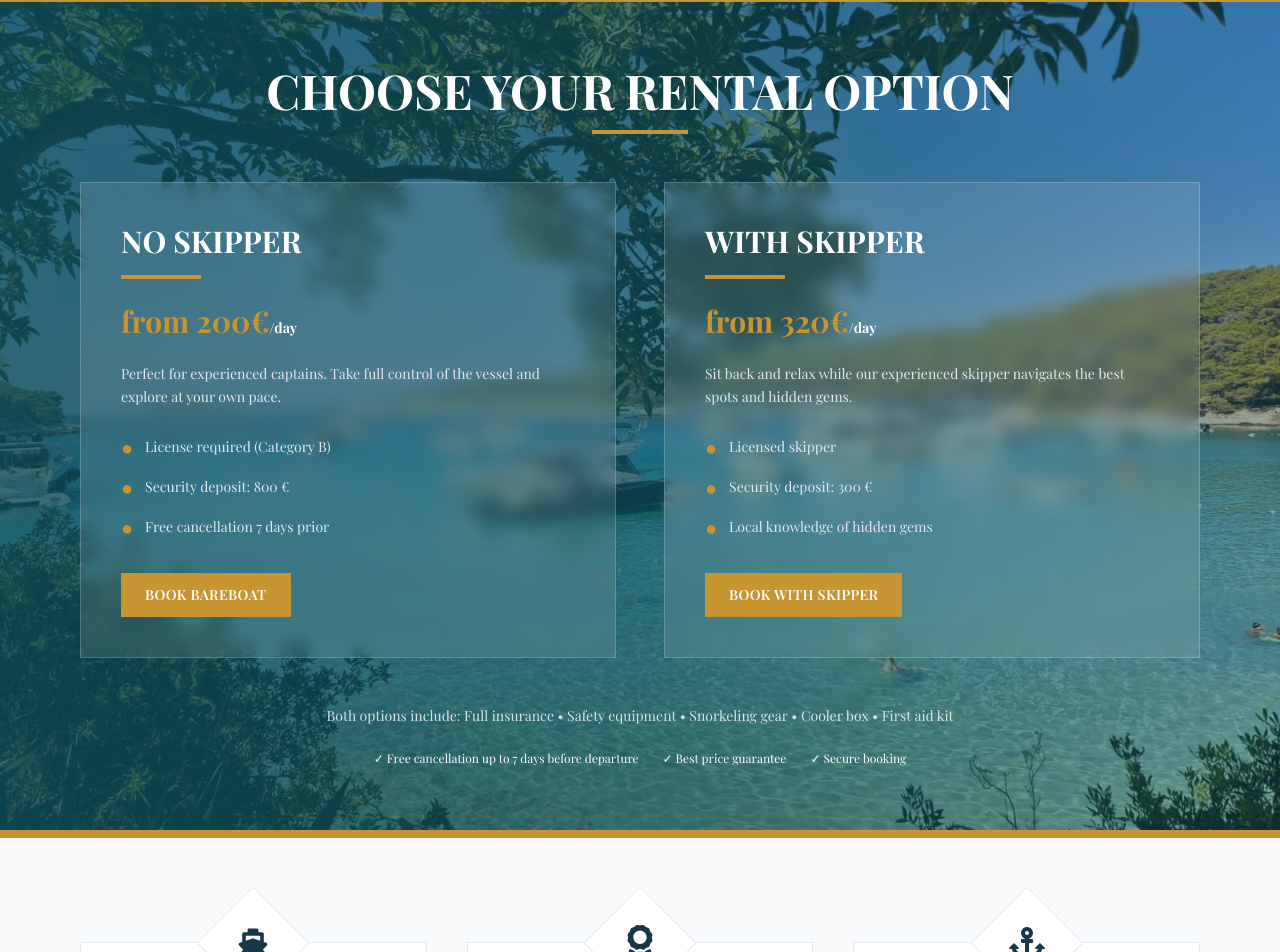
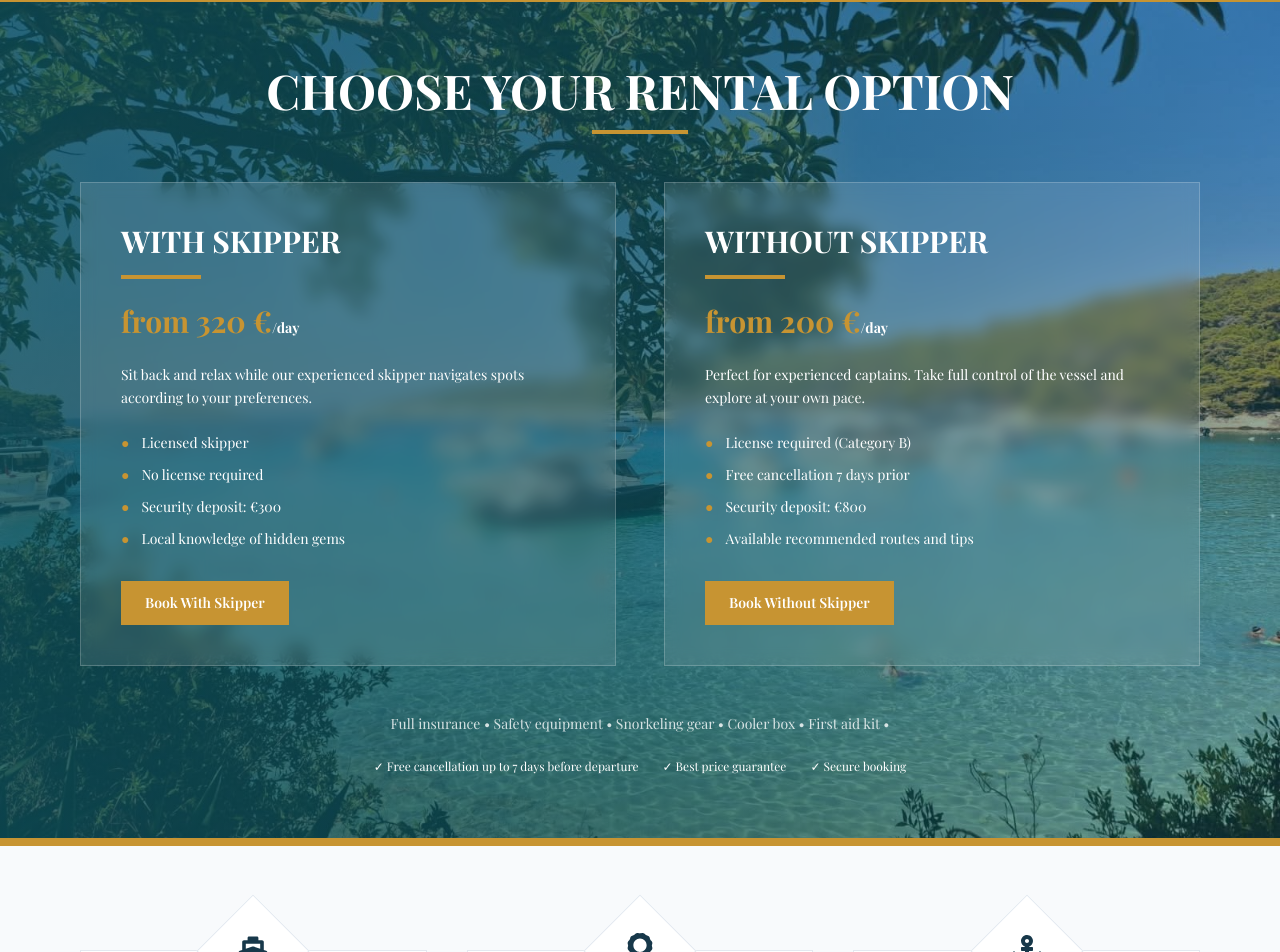
Before and after one commit to mmaras02/boat-tours, a Next.js app: page / in a window 1280 px wide. Shown: the part 1314-2266 px from the top of the page. Built offline with nearby package versions, Linux system fonts and the light colour scheme; a web font is replaced by a local one.

Commit message:
refactoring an OptionsCard component

```diff
--- a/app/(home)/OptionsSection.tsx
+++ b/app/(home)/OptionsSection.tsx
@@ -1,6 +1,7 @@
 'use client';
 
-import { motion } from 'framer-motion';
+import { boat } from '../constants/boat';
+import { OptionCard } from '../components/OptionCard';
 
 interface OptionsSectionProps {
   backgroundImage: string;
@@ -26,119 +27,17 @@ export const OptionsSection = ({ backgroundImage }: OptionsSectionProps) => {
           </div>
 
           <div className="grid md:grid-cols-2 gap-8 lg:gap-12">
-            <motion.div
-              initial={{ opacity: 0 }}
-              whileInView={{ opacity: 1 }}
-              transition={{ duration: 0.6 }}
-              viewport={{ once: true }}
-            >
-              <div className="bg-white/10 backdrop-blur-sm border border-white/20 p-8 lg:p-10 h-full transition-all">
-                <div className="flex justify-between items-start mb-4">
-                  <h2 className="text-2xl md:text-3xl font-bold text-white uppercase">
-                    No Skipper
-                  </h2>
+            {boat.pricing.map((option) => (
+              <OptionCard key={option.id} {...option} />
+            ))}
           </div>
-                <div className="w-20 h-1 bg-[#c79432] mb-6"></div>
-
-                <div className="text-3xl font-bold text-[#c79432] mb-6">
-                  from 200€<span className="text-white text-sm">/day</span>
-                </div>
-
-                <p className="text-slate-200 text-sm leading-relaxed mb-6">
-                  Perfect for experienced captains. Take full control of the
-                  vessel and explore at your own pace.
-                </p>
-
-                <ul className="space-y-3 mb-8 text-slate-200 text-sm">
-                  <li className="flex items-center gap-3">
-                    <span className="text-[#c79432] text-xl">●</span>
-                    <span>License required (Category B)</span>
-                  </li>
-                  {/* <li className="flex items-center gap-3">
-                    <span className="text-[#c79432] text-xl">●</span>
-                    <span>Fuel included up to 10L/hour</span>
-                  </li> */}
-                  <li className="flex items-center gap-3">
-                    <span className="text-[#c79432] text-xl">●</span>
-                    <span>Security deposit: 800 €</span>
-                  </li>
-                  <li className="flex items-center gap-3">
-                    <span className="text-[#c79432] text-xl">●</span>
-                    <span>Free cancellation 7 days prior</span>
-                  </li>
-                </ul>
-
-                <div className="flex flex-wrap gap-4">
-                  <a
-                    href="/contact"
-                    aria-label="Contact VentiBoat to book the bareboat rental option"
-                    className="inline-flex items-center gap-2 bg-[#c79432] hover:bg-[#b6852d] text-white px-6 py-3 text-sm font-semibold tracking-wide transition"
-                  >
-                    BOOK BAREBOAT
-                  </a>
-                </div>
-              </div>
-            </motion.div>
-
-            <motion.div
-              initial={{ opacity: 0 }}
-              whileInView={{ opacity: 1 }}
-              transition={{ duration: 0.6, delay: 0.15 }}
-              viewport={{ once: true }}
-            >
-              <div className="bg-white/10 backdrop-blur-sm border border-white/20 p-8 lg:p-10 h-full transition-all">
-                <div className="flex justify-between items-start mb-4">
-                  <h2 className="text-2xl md:text-3xl font-bold text-white uppercase">
-                    With Skipper
-                  </h2>
-                </div>
-                <div className="w-20 h-1 bg-[#c79432] mb-6"></div>
-
-                <div className="text-3xl font-bold text-[#c79432] mb-6">
-                  from 320€<span className="text-white text-sm">/day</span>
-                </div>
-
-                <p className="text-slate-200 text-sm leading-relaxed mb-6">
-                  Sit back and relax while our experienced skipper navigates the
-                  best spots and hidden gems.
-                </p>
-
-                <ul className="space-y-3 mb-8 text-slate-200 text-sm">
-                  <li className="flex items-center gap-3">
-                    <span className="text-[#c79432] text-xl">●</span>
-                    <span>Licensed skipper</span>
-                  </li>
-                  <li className="flex items-center gap-3">
-                    <span className="text-[#c79432] text-xl">●</span>
-                    <span>Security deposit: 300 €</span>
-                  </li>
-                  {/* <li className="flex items-center gap-3">
-                    <span className="text-[#c79432] text-xl">●</span>
-                    <span>Learn sailing basics</span>
-                  </li> */}
-                  <li className="flex items-center gap-3">
-                    <span className="text-[#c79432] text-xl">●</span>
-                    <span>Local knowledge of hidden gems</span>
-                  </li>
-                </ul>
-
-                <div className="flex flex-wrap gap-4">
-                  <a
-                    href="/contact"
-                    aria-label="Contact VentiBoat to book the rental option with skipper"
-                    className="inline-flex items-center gap-2 bg-[#c79432] hover:bg-[#b6852d] text-white px-6 py-3 text-sm font-semibold tracking-wide transition"
-                  >
-                    BOOK WITH SKIPPER
-                  </a>
-                </div>
-              </div>
-            </motion.div>
         </div>
 
         <div className="mt-12 text-center">
           <p className="text-white/80 text-sm">
-              Both options include: Full insurance • Safety equipment •
-              Snorkeling gear • Cooler box • First aid kit
+            {boat.included.map((item: string, index: number) => (
+              <span key={index}>{item} • </span>
+            ))}
           </p>
           <div className="flex justify-center gap-6 mt-6 text-white text-xs">
             <span>✓ Free cancellation up to 7 days before departure</span>
@@ -147,7 +46,6 @@ export const OptionsSection = ({ backgroundImage }: OptionsSectionProps) => {
           </div>
         </div>
       </div>
-      </div>
     </section>
   );
 };
--- a/app/boat/components/BoatInfo/BoatInfo.tsx
+++ b/app/boat/components/BoatInfo/BoatInfo.tsx
@@ -28,7 +28,7 @@ export const BoatInfo = () => {
         <div className="text-center mt-20">
           <a
             href="/contact"
-            aria-label="Contact VentiBoat to book this boat"
+            id="book-now"
             className="bg-[#c79432] hover:bg-[#b6852d] text-white font-bold py-4 px-8 transition duration-300 shadow-lg hover:shadow-xl transform hover:-translate-y-1"
           >
             BOOK THIS BOAT NOW
--- a/app/boat/components/BoatInfo/IncludedItemsDropdown.tsx
+++ b/app/boat/components/BoatInfo/IncludedItemsDropdown.tsx
@@ -1,15 +1,9 @@
-const items: string[] = [
-  'Full insurance',
-  'Safety equipment',
-  'Snorkeling gear',
-  'Cooler box',
-  'First aid kit',
-];
+import { boat } from '@/app/constants/boat';
 
 export const IncludedItemsDropdown = () => {
   return (
     <ul className="grid grid-cols-2 md:grid-cols-3 gap-2 text-slate-600">
-      {items.map((item) => (
+      {boat.included.map((item) => (
         <li key={item}>✓ {item}</li>
       ))}
     </ul>
--- /dev/null
+++ b/app/components/OptionCard.tsx
@@ -0,0 +1,84 @@
+import { motion } from 'framer-motion';
+
+interface OptionCardProps {
+  title: string;
+  price: number;
+  description: string;
+  features: string[];
+  variant?: 'full' | 'toggle';
+}
+
+const full =
+  'bg-white/10 backdrop-blur-sm border border-white/20 p-8 lg:p-10 text-white';
+
+const toggle =
+  'bg-white/5 backdrop-blur-sm border-l-4 border-[#c79432] p-6 text-slate-600 rounded-r-xl';
+
+const textStyles = {
+  full: 'text-sm leading-relaxed mb-6 text-white',
+  toggle: 'text-sm leading-relaxed mb-6 text-slate-600',
+};
+
+const titleStyles = {
+  full: 'text-2xl md:text-3xl font-bold uppercase mb-4',
+  toggle: 'text-xl font-bold text-[#17384A] mb-2',
+};
+
+export const OptionCard = ({
+  title,
+  price,
+  description,
+  features,
+  variant = 'full',
+}: OptionCardProps) => {
+  const isToggle = variant === 'toggle';
+
+  return (
+    <motion.div
+      initial={{ opacity: 0 }}
+      whileInView={{ opacity: 1 }}
+      transition={{ duration: 0.6 }}
+      viewport={{ once: true }}
+    >
+      <div className={`transition-all ${isToggle ? toggle : full}`}>
+        <h2 className={titleStyles[variant]}>{title}</h2>
+
+        {!isToggle && <div className="w-20 h-1 bg-[#c79432] mb-6" />}
+
+        {isToggle ? (
+          <>
+            <p className={textStyles[variant]}>{description}</p>
+            <div className="text-3xl font-bold text-[#c79432] mb-6">
+              from {price} €<span className={textStyles[variant]}>/day</span>
+            </div>
+          </>
+        ) : (
+          <>
+            <div className="text-3xl font-bold text-[#c79432] mb-6">
+              from {price} €<span className={textStyles[variant]}>/day</span>
+            </div>
+            <p className={textStyles[variant]}>{description}</p>
+          </>
+        )}
+
+        <ul className="space-y-3 mb-8 text-sm">
+          {features.map((feature, index) => (
+            <li key={`${feature}-${index}`} className="flex items-center gap-3">
+              <span className="text-[#c79432]">{isToggle ? '✓' : '●'}</span>
+              {feature}
+            </li>
+          ))}
+        </ul>
+
+        {!isToggle && (
+          <a
+            href="/contact"
+            className="inline-flex items-center gap-2 bg-[#c79432] hover:bg-[#b6852d] text-white px-6 py-3 text-sm font-semibold"
+          >
+            Book {title}
+          </a>
+        )}
+      </div>
+    </motion.div>
+  );
+};
--- a/app/constants/boat.ts
+++ b/app/constants/boat.ts
@@ -28,30 +28,34 @@ export const boat = {
     waterCapacity: '45 l',
     capacity: '6 people',
   },
-  pricing: {
-    withSkipper: {
+  pricing: [
+    {
+      id: 'withSkipper',
+      title: 'With Skipper',
       price: 320,
       description:
         'Sit back and relax while our experienced skipper navigates spots according to your preferences.',
       features: [
         'Licensed skipper',
-        'Local knowledge of hidden gems',
         'No license required',
         'Security deposit: €300',
+        'Local knowledge of hidden gems',
       ],
     },
-    withoutSkipper: {
+    {
+      id: 'withoutSkipper',
+      title: 'Without Skipper',
       price: 200,
       description:
-        'Perfect for experienced captains. You will have full control of the vessel.',
+        'Perfect for experienced captains. Take full control of the vessel and explore at your own pace.',
       features: [
         'License required (Category B)',
-        // 'Boat has to be retuned with full fuel tank',
         'Free cancellation 7 days prior',
         'Security deposit: €800',
+        'Available recommended routes and tips',
       ],
     },
-  },
+  ],
   images: [
     '/images/boat/1.png',
     '/images/boat/2.png',
@@ -64,27 +68,6 @@ export const boat = {
     '/images/boat/9.jpg',
     '/images/boat/10.jpeg',
   ],
-  reviews: [
-    {
-      name: 'John D.',
-      rating: 5,
-      comment:
-        'Amazing experience! The boat was beautiful and the skipper was fantastic. Highly recommend!',
-    },
-
-    {
-      name: 'Emily R.',
-      rating: 4,
-      comment:
-        'Great boat and service, but the weather was a bit rough. Still had a wonderful time exploring the coast.',
-    },
-    {
-      name: 'Michael S.',
-      rating: 5,
-      comment:
-        'Perfect for our family trip! The kids loved the snorkeling gear and we enjoyed the spacious deck.',
-    },
-  ],
 
   stats: [
     { label: 'Guests', valueKey: 'capacity' },
@@ -92,4 +75,12 @@ export const boat = {
     { label: 'Length', valueKey: 'length' },
     { label: 'Engine Power', valueKey: 'enginePower' },
   ],
+
+  included: [
+    'Full insurance',
+    'Safety equipment',
+    'Snorkeling gear',
+    'Cooler box',
+    'First aid kit',
+  ],
 };
--- a/app/constants/pages.ts
+++ b/app/constants/pages.ts
@@ -9,10 +9,6 @@ export const pages: Page[] = [
     title: 'BOAT',
     path: '/boat',
   },
-  // {
-  //   title: 'TOURS',
-  //   path: '/tours',
-  // },
   {
     title: 'CONTACT',
     path: '/contact',
--- a/app/constants/pricing.ts
+++ b/app/constants/pricing.ts
@@ -26,11 +26,6 @@ export const pricingData = {
         'When booking directly through our website (no commission fees)',
       amount: '-10%',
     },
-    // {
-    //   name: 'Early Booking',
-    //   description: 'For reservations made at least 30 days before departure',
-    //   amount: '-15%',
-    // },
     {
       name: 'Weekly Special',
       description:
```
Also changed, not shown: app/boat/components/OptionCard.tsx (deleted, +0 -31 lines), app/boat/components/RentalOptions.tsx (+15 -2 lines). Lines whose indentation alone changed are shown as unchanged.
